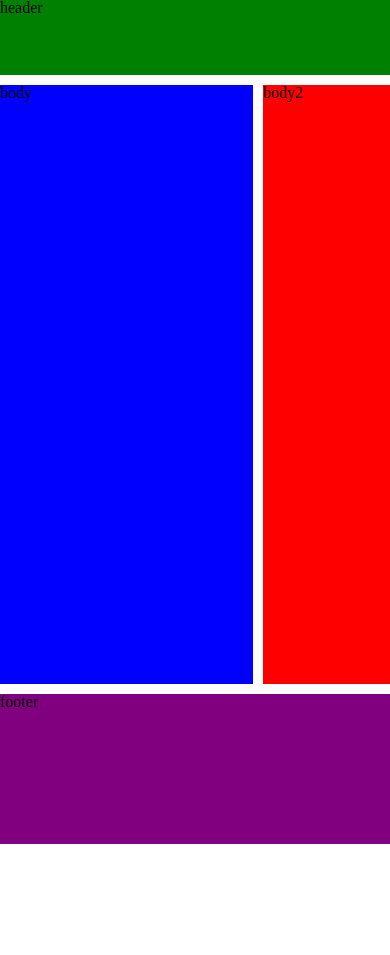
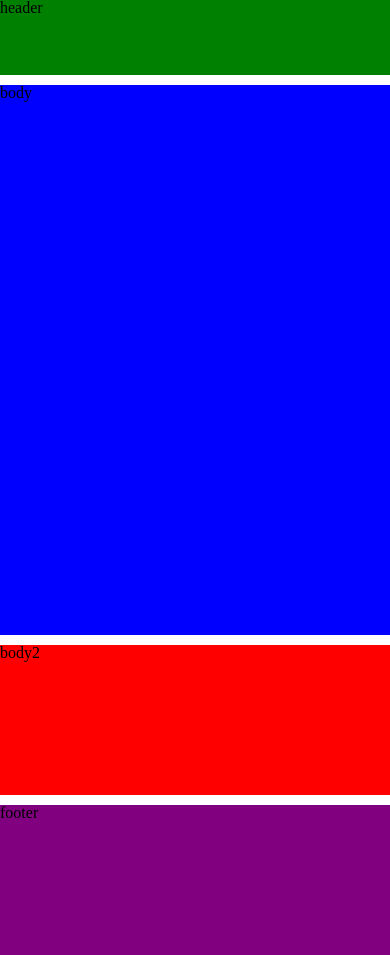
Before and after one commit to z2est/front-grid-flex-practice, a plain HTML site: page index.html in a window 390 px wide. Before the commit the page ends 844 px from the top, so only its background shows below. Drawn offline with Linux system fonts and the light colour scheme.

Commit message:
FrontPrac - 반응형 CSS 구성

```diff
--- a/styles/common/_layout.scss
+++ b/styles/common/_layout.scss
@@ -1,3 +1,5 @@
+@import "mixins";
+@import "variables";
 
 .container {
     height: 100vh;
@@ -47,3 +49,21 @@
     clip: rect(0,0,0,0);
     border: 0;
   }
+
+  @include respond-below(md){
+
+    .container {
+        display: grid;
+        grid-template-columns: 1fr;
+        grid-template-rows: 75px 550px 150px 150px;
+        grid-template-areas: 'header'
+                            'content'
+                            'side'
+                            'footer';
+    }
+
+    .box1 {
+        height: 60px;
+    }
+
+  }
--- /dev/null
+++ b/styles/common/_variables.scss
@@ -0,0 +1,8 @@
+// breakpoints maps
+$breakpoints: (
+    sm: 576px,
+    md: 768px,
+    lg: 992px,
+    xl: 1200px,
+    xxl: 1400px,
+);
```
Also changed, not shown: styles/styles.css, 1 other file.
